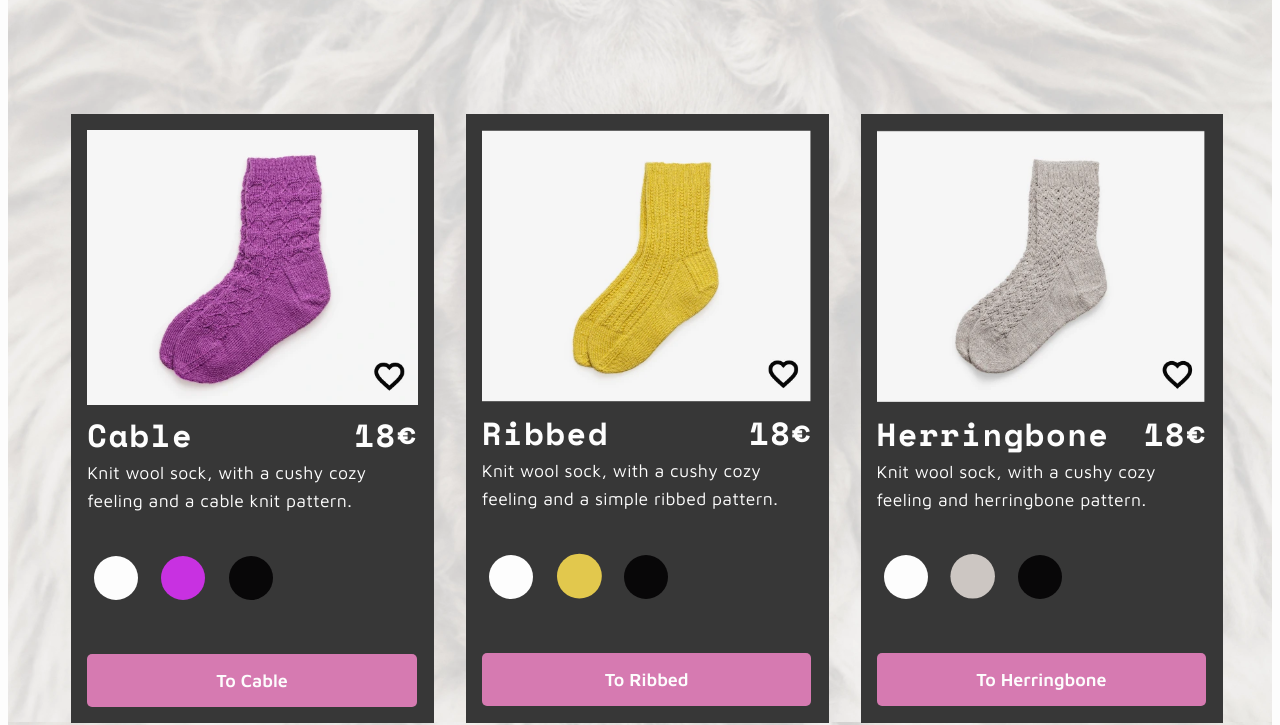
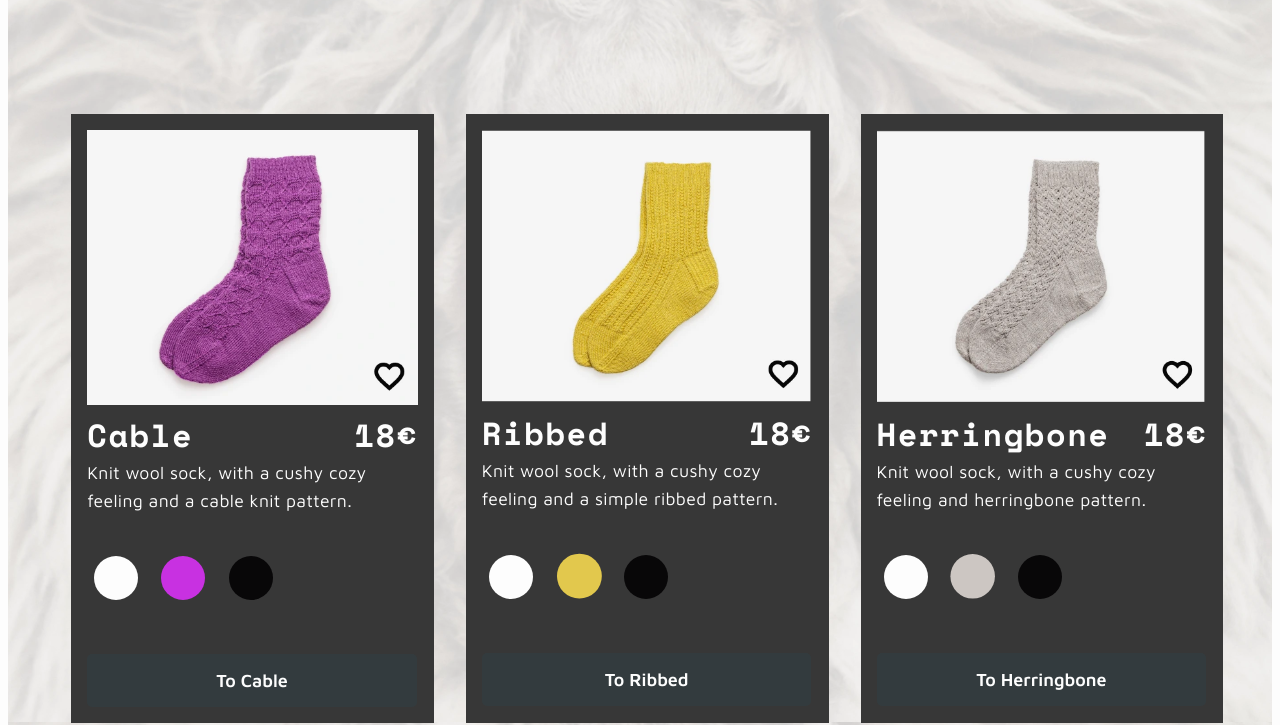
Before and after one commit to AprilMelnick/Unisoxx-Ecommerce, a plain HTML site: page wool-socks.html in a window 1280 px wide. Shown: the part 86-811 px from the top of the page. Drawn offline with nearby package versions, Linux system fonts and the light colour scheme.

Commit message:
Add files via upload

```diff
--- a/style.css
+++ b/style.css
@@ -258,7 +258,7 @@ a.button:hover{
 .button_card {
     display: block;
     width: 90%;
-    background-color: #D67AB1;
+    background-color: rgba(25, 100, 126, .1);
     border: none;
     border-radius: 0.3125rem;
     color: #fdfdfd;
@@ -289,7 +289,7 @@ a.button_primary_cta:hover {
     background-color: rgba(254, 74, 73, .7);
 }
 a.button_card:hover{
-    background-color: rgba(214, 122, 177, .7);
+    background-color: rgba(25, 100, 126, .7);
 }
 img {
     width: 100%;
```
